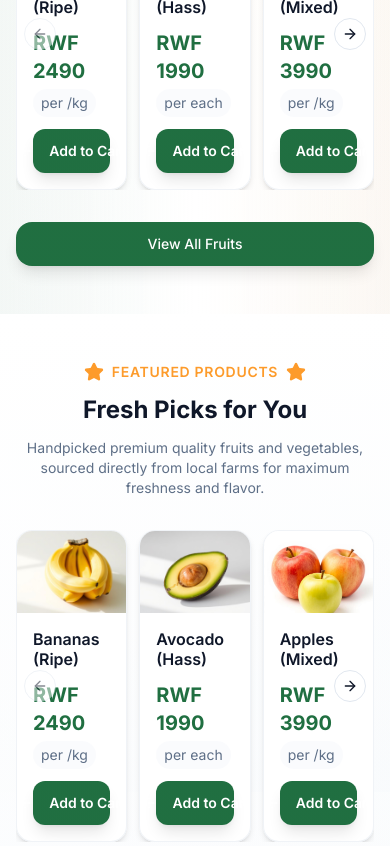
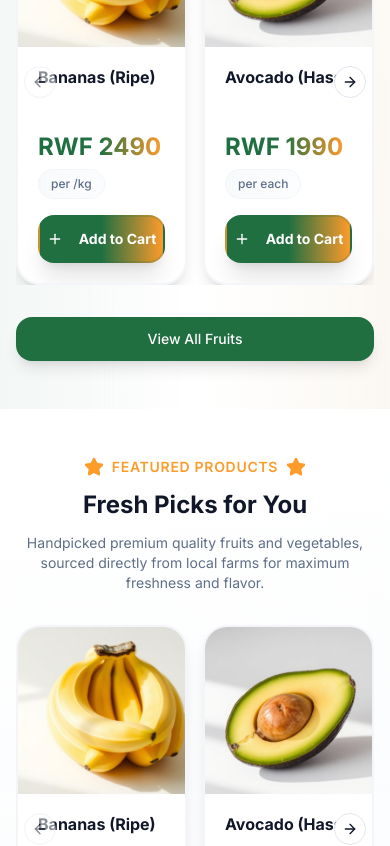
Before and after one commit to rommygd/inzovu-app, a React (Vite) app: page / in a window 390 px wide. Shown: the part 1740-2586 px from the top of the page. Built offline with nearby package versions, Linux system fonts and the light colour scheme.

Commit message:
Refactor product card design

```diff
--- a/src/components/home/FeaturedProducts.tsx
+++ b/src/components/home/FeaturedProducts.tsx
@@ -43,12 +43,12 @@ export default function FeaturedProducts() {
             }}
             className="w-full"
           >
-            <CarouselContent className="-ml-2">
-              {Array.from({ length: Math.ceil(featuredProducts.length / 3) }).map((_, slideIndex) => (
-                <CarouselItem key={slideIndex} className="pl-2 basis-full">
-                  <div className="grid grid-cols-3 gap-3">
+            <CarouselContent className="-ml-3">
+              {Array.from({ length: Math.ceil(featuredProducts.length / 2) }).map((_, slideIndex) => (
+                <CarouselItem key={slideIndex} className="pl-3 basis-full">
+                  <div className="grid grid-cols-2 gap-4">
                     {featuredProducts
-                      .slice(slideIndex * 3, slideIndex * 3 + 3)
+                      .slice(slideIndex * 2, slideIndex * 2 + 2)
                       .map((product) => (
                         <div key={product.id} className="group">
                           <ProductCard product={product} />
--- a/src/components/product/ProductCard.tsx
+++ b/src/components/product/ProductCard.tsx
@@ -23,38 +23,45 @@ export default function ProductCard({ product }: { product: Product }) {
   };
 
   return (
-    <div className="group bg-white rounded-2xl shadow-md border border-border/50 overflow-hidden hover:shadow-2xl hover:-translate-y-2 transition-all duration-500 backdrop-blur-sm bg-white/95 touch-manipulation active:scale-95">
+    <div className="group bg-gradient-to-br from-white via-white to-white/95 dark:from-gray-800 dark:to-gray-800/90 rounded-3xl shadow-lg border-2 border-border/40 overflow-hidden hover:shadow-2xl hover:shadow-primary/20 hover:-translate-y-3 hover:scale-[1.02] transition-all duration-500 backdrop-blur-sm touch-manipulation active:scale-95">
       <Link to={`/product/${product.id}`}>
-        <div className="aspect-[4/3] overflow-hidden bg-gradient-to-br from-muted/30 to-muted/10 relative">
+        <div className="aspect-square overflow-hidden bg-gradient-to-br from-muted/40 to-muted/20 relative">
           <img
             src={product.image}
             alt={product.name}
-            className="w-full h-full object-cover group-hover:scale-110 transition-transform duration-700"
+            className="w-full h-full object-cover group-hover:scale-125 group-hover:rotate-3 transition-all duration-700"
             loading="lazy"
           />
-          <div className="absolute inset-0 bg-gradient-to-t from-black/5 to-transparent opacity-0 group-hover:opacity-100 transition-opacity duration-500"></div>
+          <div className="absolute inset-0 bg-gradient-to-t from-black/10 via-transparent to-transparent opacity-0 group-hover:opacity-100 transition-opacity duration-500"></div>
+          <div className="absolute top-3 right-3 bg-accent/90 text-white text-xs font-bold px-3 py-1.5 rounded-full opacity-0 group-hover:opacity-100 transition-all duration-300 transform translate-x-4 group-hover:translate-x-0">
+            Fresh
+          </div>
         </div>
       </Link>
 
-      <div className="p-4 sm:p-5 space-y-3">
+      <div className="p-5 sm:p-6 space-y-4">
         <Link to={`/product/${product.id}`}>
-          <h3 className="font-semibold text-base sm:text-lg lg:text-xl mb-2 group-hover:text-primary transition-colors line-clamp-2 leading-tight">{product.name}</h3>
+          <h3 className="font-bold text-base sm:text-lg lg:text-xl mb-2 group-hover:text-primary transition-colors line-clamp-2 leading-tight min-h-[3rem]">{product.name}</h3>
         </Link>
 
-        <div className="flex items-center justify-between">
-          <div className="space-y-1">
+        <div className="flex items-end justify-between mb-3">
+          <div className="space-y-1.5">
             <div className="flex items-baseline gap-1">
-              <span className="text-xl sm:text-2xl lg:text-3xl font-bold text-primary">RWF {(product.price * 1000).toFixed(0)}</span>
+              <span className="text-2xl sm:text-3xl lg:text-4xl font-bold bg-gradient-to-r from-primary via-primary to-accent bg-clip-text text-transparent">
+                RWF {(product.price * 1000).toFixed(0)}
+              </span>
             </div>
-            <div className="text-sm text-muted-foreground bg-muted/30 px-2 py-1 rounded-full inline-block">per {product.unit || 'piece'}</div>
+            <div className="text-xs sm:text-sm font-medium text-muted-foreground bg-gradient-to-r from-muted/40 to-muted/20 px-3 py-1.5 rounded-full inline-block border border-border/30">
+              per {product.unit || 'piece'}
+            </div>
           </div>
         </div>
 
         <Button
           onClick={addToCart}
-          className="w-full bg-gradient-to-r from-primary to-primary/90 hover:from-primary/90 hover:to-primary/80 text-white font-semibold h-11 sm:h-12 text-sm sm:text-base rounded-xl shadow-lg hover:shadow-xl transition-all duration-300 group/btn touch-manipulation active:scale-95"
+          className="w-full bg-gradient-to-r from-primary via-primary to-accent hover:from-primary/90 hover:via-primary/95 hover:to-accent/90 text-white font-bold h-12 sm:h-14 text-sm sm:text-base rounded-2xl shadow-xl hover:shadow-2xl hover:shadow-primary/30 transition-all duration-300 group/btn touch-manipulation active:scale-95 border-2 border-primary/20"
         >
-          <Plus className="h-4 w-4 sm:h-5 sm:w-5 mr-2 group-hover/btn:rotate-90 transition-transform duration-300" />
+          <Plus className="h-5 w-5 sm:h-6 sm:w-6 mr-2 group-hover/btn:rotate-90 transition-transform duration-300" />
           Add to Cart
         </Button>
       </div>
--- a/src/pages/Index.tsx
+++ b/src/pages/Index.tsx
@@ -128,13 +128,13 @@ const Index = () => {
                 }}
                 className="w-full"
               >
-                <CarouselContent className="-ml-2">
-                  {Array.from({ length: Math.ceil(products.filter(p => p.categorySlug === "fruits").length / 3) }).map((_, slideIndex) => (
-                    <CarouselItem key={slideIndex} className="pl-2 basis-full">
-                      <div className="grid grid-cols-3 gap-3">
+                <CarouselContent className="-ml-3">
+                  {Array.from({ length: Math.ceil(products.filter(p => p.categorySlug === "fruits").length / 2) }).map((_, slideIndex) => (
+                    <CarouselItem key={slideIndex} className="pl-3 basis-full">
+                      <div className="grid grid-cols-2 gap-4">
                         {products
                           .filter(p => p.categorySlug === "fruits")
-                          .slice(slideIndex * 3, slideIndex * 3 + 3)
+                          .slice(slideIndex * 2, slideIndex * 2 + 2)
                           .map((p) => (
                             <ProductCard key={p.id} product={p} />
                           ))}
@@ -200,13 +200,13 @@ const Index = () => {
                 }}
                 className="w-full"
               >
-                <CarouselContent className="-ml-2">
-                  {Array.from({ length: Math.ceil(products.filter(p => p.categorySlug === "vegetables").length / 3) }).map((_, slideIndex) => (
-                    <CarouselItem key={slideIndex} className="pl-2 basis-full">
-                      <div className="grid grid-cols-3 gap-3">
+                <CarouselContent className="-ml-3">
+                  {Array.from({ length: Math.ceil(products.filter(p => p.categorySlug === "vegetables").length / 2) }).map((_, slideIndex) => (
+                    <CarouselItem key={slideIndex} className="pl-3 basis-full">
+                      <div className="grid grid-cols-2 gap-4">
                         {products
                           .filter(p => p.categorySlug === "vegetables")
-                          .slice(slideIndex * 3, slideIndex * 3 + 3)
+                          .slice(slideIndex * 2, slideIndex * 2 + 2)
                           .map((p) => (
                             <ProductCard key={p.id} product={p} />
                           ))}
```
